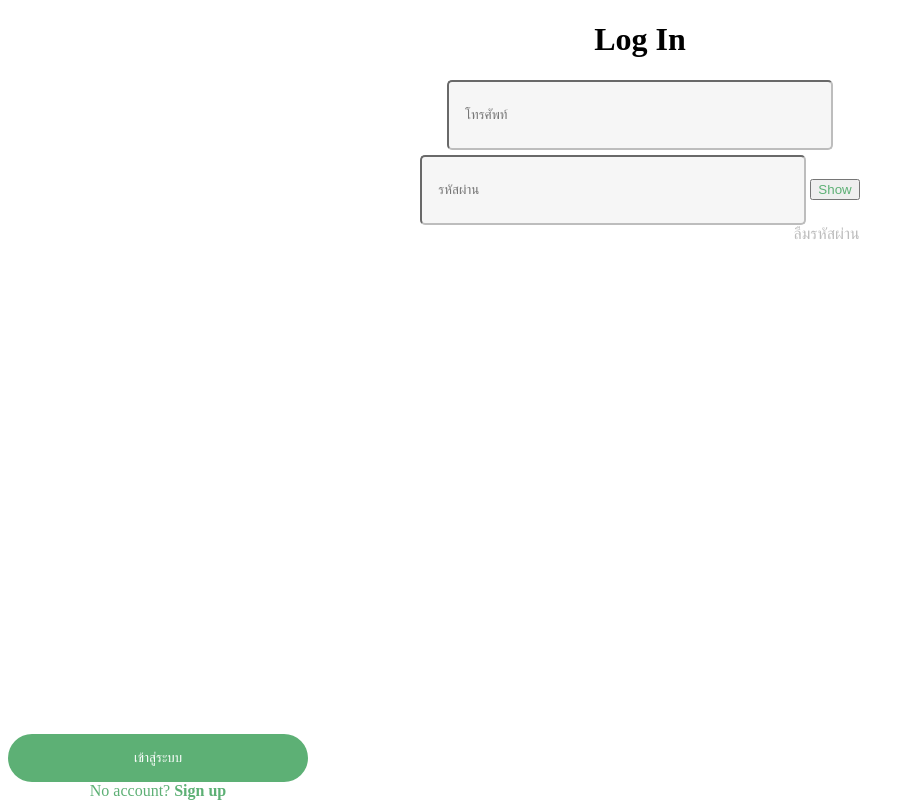
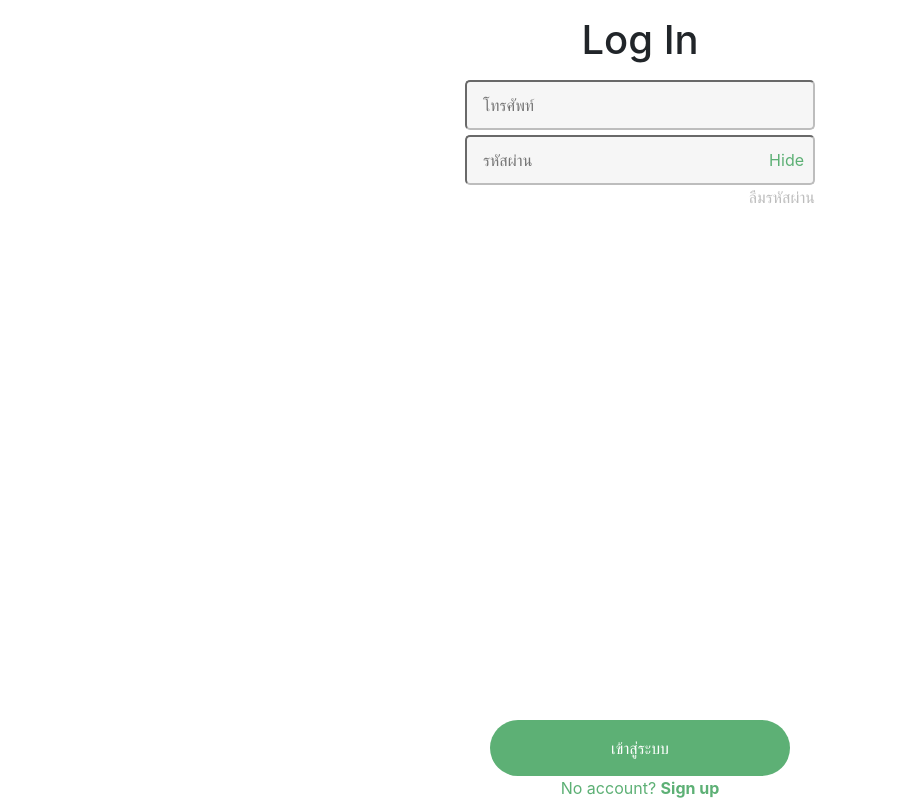
Before and after one commit to Star2578/Friday, a plain HTML site: page login.html in a window 1280 px wide. Both pictures are taken after a click on the button "Show". Shown: the whole page, without its empty margins (0-915 px from the left). Drawn offline with nearby package versions, Linux system fonts and the light colour scheme.

Commit message:
login v2

```diff
--- a/login-style.css
+++ b/login-style.css
@@ -18,6 +18,8 @@ h1 {
 #bot-container {
     position: absolute;
     bottom: 0;
+    left: 50%;
+    right: 50%;
     display: flex;
     flex-direction: column;
     justify-content: center;
@@ -32,6 +34,7 @@ input {
     background-color: #F6F6F6;
     color: var(--text-color);
     border-color: var(--text-color);
+    z-index: 0;
 }
 
 .button-primary {
@@ -50,4 +53,6 @@ a {
 
 #bot-text {
     color: var(--primary-color);
+    min-width: 200px;
+    text-align: center;
 }
--- a/login.html
+++ b/login.html
@@ -5,26 +5,37 @@
     <meta name="viewport" content="width=device-width, initial-scale=1.0">
     <title>Log In</title>
     <link rel="stylesheet" href="login-style.css">
+    <link rel="stylesheet" href="https://cdn.jsdelivr.net/npm/bootstrap@4.0.0/dist/css/bootstrap.min.css" integrity="sha384-Gn5384xqQ1aoWXA+058RXPxPg6fy4IWvTNh0E263XmFcJlSAwiGgFAW/dAiS6JXm" crossorigin="anonymous">
 </head>
-<body>
+<body class="mt-3">
     <h1>Log In</h1>
-    <div id="login-container">
+    <div id="login-container" class="mt-3">
         <Input placeholder="โทรศัพท์" />
         <span style="
         display: flex;
         flex-direction: column;
         align-items: flex-end;">
-            <span>
-                <Input placeholder="รหัสผ่าน" type="password" />
-                <button style="color: #5DB075">Show</button>
+            <span style="position: relative;">
+                <Input id="password" placeholder="รหัสผ่าน" type="password" />
+                <button id="show-button" style="
+                position: absolute; right: 5px; top: 50%; transform: translateY(-50%);
+                color: #5DB075; border: none; background: transparent; cursor: pointer; outline: none;
+                ">Show</button>
             </span>
-            <a href="">ลืมรหัสผ่าน</a>
+            <a href="" style="
+            text-decoration: none;
+            color: #BDBDBD;"
+            >ลืมรหัสผ่าน</a>
         </span>
     </div>
-    <div id="bot-container">
+    <div id="bot-container" class="ml-auto">
         <button class="button-primary">เข้าสู่ระบบ</button>
         <a href="" id="bot-text">No account? <b>Sign up</b></a>
     </div>
 
+    <script src="https://code.jquery.com/jquery-3.2.1.slim.min.js" integrity="sha384-KJ3o2DKtIkvYIK3UENzmM7KCkRr/rE9/Qpg6aAZGJwFDMVNA/GpGFF93hXpG5KkN" crossorigin="anonymous"></script>
+    <script src="https://cdn.jsdelivr.net/npm/popper.js@1.12.9/dist/umd/popper.min.js" integrity="sha384-ApNbgh9B+Y1QKtv3Rn7W3mgPxhU9K/ScQsAP7hUibX39j7fakFPskvXusvfa0b4Q" crossorigin="anonymous"></script>
+    <script src="https://cdn.jsdelivr.net/npm/bootstrap@4.0.0/dist/js/bootstrap.min.js" integrity="sha384-JZR6Spejh4U02d8jOt6vLEHfe/JQGiRRSQQxSfFWpi1MquVdAyjUar5+76PVCmYl" crossorigin="anonymous"></script>
+    <script src="login.js"></script>
 </body>
 </html>
--- a/login.js
+++ b/login.js
@@ -0,0 +1,15 @@
+const showButton = document.getElementById("show-button");
+const passwordField = document.getElementById("password");
+
+function toggleShowPassword() {
+    const type = passwordField.getAttribute("type") === "password" ? "text" : "password";
+    passwordField.setAttribute("type", type);
+
+    if (type === "password") {
+        showButton.innerText = "Show";
+    } else {
+        showButton.innerText = "Hide";
+    }
+}
+
+showButton.addEventListener("click", toggleShowPassword);
```
